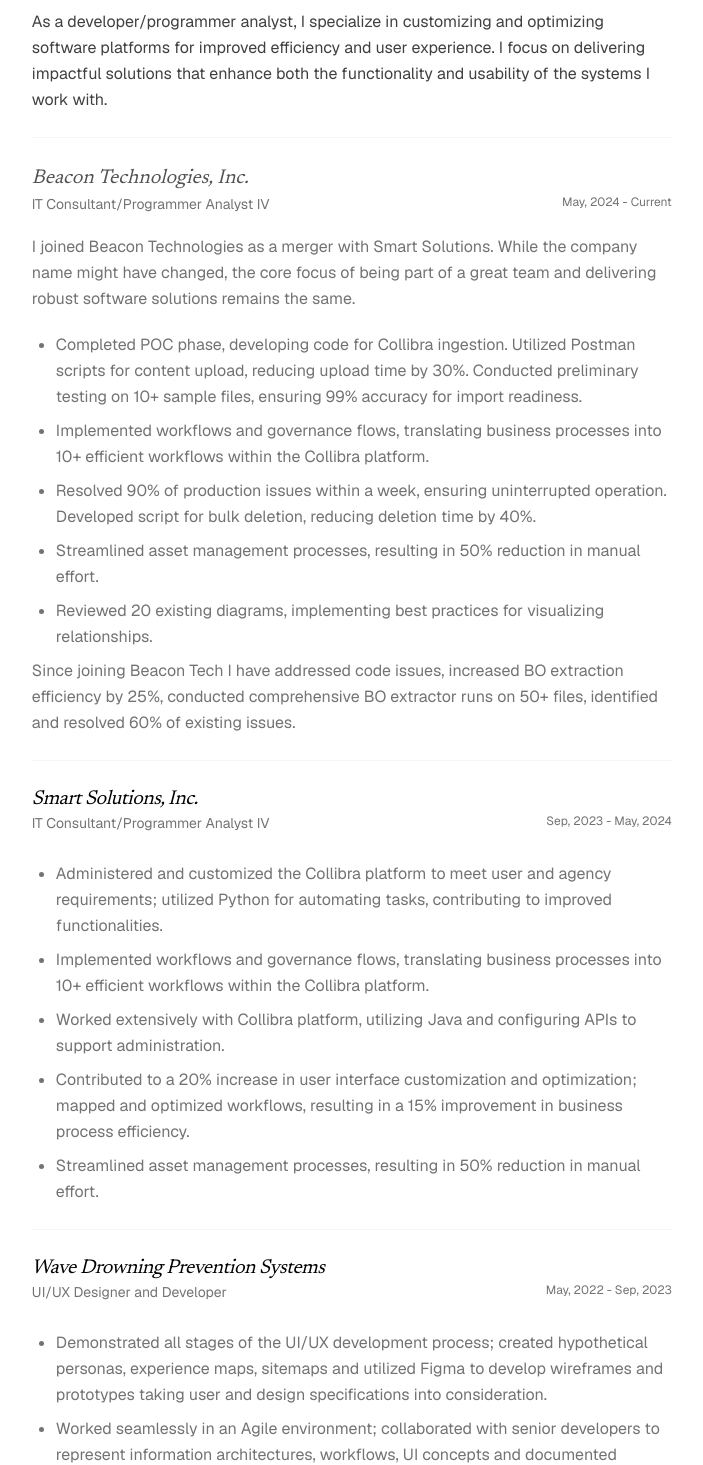
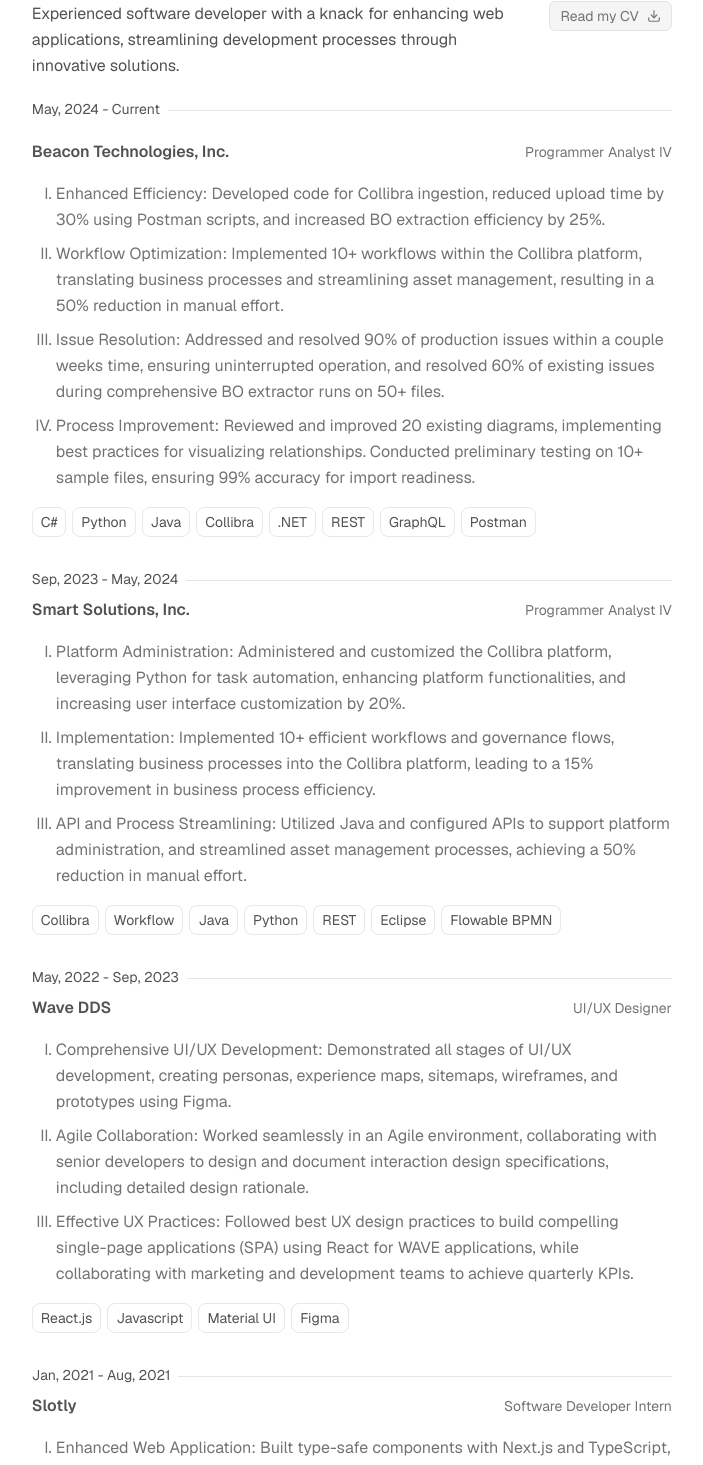
Before and after one commit to Boro23-wq/boro.im, a Next.js app: page /work in a window 1280 px wide. Shown: the part 180-1645 px from the top of the page, without its empty margins (332-1035 px from the left). Built offline with nearby package versions, Linux system fonts and the light colour scheme.

Commit message:
revamp work page

```diff
--- a/app/global.css
+++ b/app/global.css
@@ -520,7 +520,7 @@
 }
 
 .prose p {
-  @apply mt-0 mb-5 text-neutral-600 dark:text-neutral-300;
+  @apply mt-0 mb-5 text-neutral-600 dark:text-neutral-400;
 }
 
 .prose u {
@@ -556,7 +556,7 @@
 }
 
 .prose li {
-  @apply my-2 text-neutral-800 dark:text-neutral-300;
+  @apply my-2 text-neutral-800 dark:text-neutral-400;
 }
 
 .prose ol {
@@ -617,10 +617,6 @@
   @apply mr-2;
 }
 
-input[type="checkbox"] {
-  @apply mr-2 bg-black;
-}
-
 table {
   display: block;
   max-width: fit-content;
--- a/app/page.tsx
+++ b/app/page.tsx
@@ -91,8 +91,8 @@
         >
           <div className="pt-4 mb-2.5 flex w-full flex-col space-x-0 space-y-4 sm:flex-row sm:space-x-4 sm:space-y-0">
             <p>
-              Programmer Analyst IV with the Enterprise and Data Architecture
-              team at the{" "}
+              I'm currently working as a Programmer Analyst IV with the
+              Enterprise and Data Architecture team at the{" "}
               <Link
                 className="underline underline-offset-2 decoration-1 decoration-neutral-200 dark:decoration-neutral-600 hover:decoration-neutral-400 hover:dark:decoration-neutral-300 transition-all"
                 href="https://dcf.wisconsin.gov/"
--- a/app/work/page.tsx
+++ b/app/work/page.tsx
@@ -1,4 +1,6 @@
+import { DownloadIcon } from "lucide-react";
 import { Sidebar } from "../components/sidebar";
+import Link from "next/link";
 
 export const metadata = {
   title: "Work",
@@ -12,136 +14,313 @@
 
       <section className="leading-relaxed dark:text-[#d4d4d4]">
         <p className="newsreader-400-tall font-medium mt-1">{`/ work`}</p>
-        <div className="prose prose-neutral dark:prose-invert mt-8 md:mt-10">
-          <p className="!text-neutral-700 dark:!text-neutral-400">
-            As a developer/programmer analyst, I specialize in customizing and
-            optimizing software platforms for improved efficiency and user
-            experience. I focus on delivering impactful solutions that enhance
-            both the functionality and usability of the systems I work with.
-          </p>
-          <hr className="my-6 border-neutral-100 dark:border-neutral-800" />
-
-          <p className="newsreader-400-tall !mb-0">Beacon Technologies, Inc.</p>
-          <div className="flex flex-col md:flex-row justify-between">
-            <p className="text-sm !text-neutral-500 !dark:text-neutral-400">
-              IT Consultant/Programmer Analyst IV
-            </p>
-            <p className="hidden md:block text-xs !text-neutral-500 !dark:text-neutral-400">
-              May, 2024 - Current
+        <div className="mt-8 flex justify-start items-start flex-col sm:flex-row">
+          <div className="flex mr-6">
+            <p className="text-pretty text-neutral-600 dark:text-neutral-400">
+              Experienced software developer with a knack for enhancing web
+              applications, streamlining development processes through
+              innovative solutions.
             </p>
           </div>
-          <p className="!text-neutral-500 dark:!text-neutral-400">
-            I joined Beacon Technologies as a merger with Smart Solutions. While
-            the company name might have changed, the core focus of being part of
-            a great team and delivering robust software solutions remains the
-            same.
+
+          <Link
+            href="/resume.pdf"
+            target="_blank"
+            rel="noopener noreferrer"
+            className="flex items-center mt-3 sm:mt-0 border border-neutral-200 dark:border-neutral-700 bg-neutral-100 text-neutral-500 hover:text-neutral-600 dark:bg-neutral-800 dark:text-neutral-400 dark:hover:text-neutral-300 px-2.5 py-1 rounded-md transition-all"
+          >
+            <button className="flex text-nowrap text-sm">Read my CV</button>
+            <DownloadIcon className="flex w-3.5 h-3.5 ml-2" />
+          </Link>
+        </div>
+        <div className="prose prose-neutral dark:prose-invert mt-4">
+          {/* beacon */}
+          <>
+            <div className="flex items-center relative mb-2">
+              <p className="text-sm !mb-0">May, 2024 - Current</p>
+              <hr className="flex-grow ml-2 mt-1 border-t border-neutral-200 dark:border-neutral-800 group-hover:border-neutral-300 dark:group-hover:border-neutral-700 transition-colors duration-300" />
+            </div>
+
+            <div className="flex flex-col md:flex-row justify-start md:justify-between items-start md:items-center">
+              <p className="font-semibold text-md !mb-0.5 md:!mb-0 !text-neutral-600 dark:!text-neutral-300">
+                Beacon Technologies, Inc.
               </p>
-          <ul>
-            <li className="!text-neutral-500 dark:!text-neutral-400">
-              Completed POC phase, developing code for Collibra ingestion.
-              Utilized Postman scripts for content upload, reducing upload time
-              by 30%. Conducted preliminary testing on 10+ sample files,
-              ensuring 99% accuracy for import readiness.
-            </li>
-            <li className="!text-neutral-500 dark:!text-neutral-400">
-              Implemented workflows and governance flows, translating business
-              processes into 10+ efficient workflows within the Collibra
-              platform.
-            </li>
-            <li className="!text-neutral-500 dark:!text-neutral-400">
-              Resolved 90% of production issues within a week, ensuring
-              uninterrupted operation. Developed script for bulk deletion,
-              reducing deletion time by 40%.
-            </li>
-            <li className="!text-neutral-500 dark:!text-neutral-400">
-              Streamlined asset management processes, resulting in 50% reduction
-              in manual effort.
-            </li>
-            <li className="!text-neutral-500 dark:!text-neutral-400">
-              Reviewed 20 existing diagrams, implementing best practices for
-              visualizing relationships.
-            </li>
-          </ul>
-          <p className="!text-neutral-500 dark:!text-neutral-400">
-            Since joining Beacon Tech I have addressed code issues, increased BO
-            extraction efficiency by 25%, conducted comprehensive BO extractor
-            runs on 50+ files, identified and resolved 60% of existing issues.
-          </p>
-
-          <hr className="my-6 border-neutral-100 dark:border-neutral-800" />
-
-          <h2 className="newsreader-400-tall !mb-0">Smart Solutions, Inc.</h2>
-          <div className="flex flex-col md:flex-row justify-between">
-            <p className="my-0 text-sm !text-neutral-500 !dark:text-neutral-400">
-              IT Consultant/Programmer Analyst IV
-            </p>
-            <p className="hidden md:block my-0 text-xs !text-neutral-500 !dark:text-neutral-400">
-              Sep, 2023 - May, 2024
+              <p className="text-sm !mb-0 !text-neutral-500 dark:!text-neutral-400">
+                Programmer Analyst IV
               </p>
             </div>
-          <ul>
-            <li className="!text-neutral-500 dark:!text-neutral-400">
-              Administered and customized the Collibra platform to meet user and
-              agency requirements; utilized Python for automating tasks,
-              contributing to improved functionalities.
+
+            <ul className="!mt-4">
+              <li className="!text-neutral-500 dark:!text-neutral-400 list-[upper-roman]">
+                <span className="dark:!text-neutral-300">
+                  Enhanced Efficiency:
+                </span>{" "}
+                Developed code for Collibra ingestion, reduced upload time by
+                30% using Postman scripts, and increased BO extraction
+                efficiency by 25%.
               </li>
-            <li className="!text-neutral-500 dark:!text-neutral-400">
-              Implemented workflows and governance flows, translating business
-              processes into 10+ efficient workflows within the Collibra
-              platform.
+              <li className="!text-neutral-500 dark:!text-neutral-400 list-[upper-roman]">
+                <span className="dark:!text-neutral-300">
+                  {" "}
+                  Workflow Optimization:
+                </span>{" "}
+                Implemented 10+ workflows within the Collibra platform,
+                translating business processes and streamlining asset
+                management, resulting in a 50% reduction in manual effort.
               </li>
-            <li className="!text-neutral-500 dark:!text-neutral-400">
-              Worked extensively with Collibra platform, utilizing Java and
-              configuring APIs to support administration.
+              <li className="!text-neutral-500 dark:!text-neutral-400 list-[upper-roman]">
+                <span className="dark:!text-neutral-300">
+                  Issue Resolution:
+                </span>{" "}
+                Addressed and resolved 90% of production issues within a couple
+                weeks time, ensuring uninterrupted operation, and resolved 60%
+                of existing issues during comprehensive BO extractor runs on 50+
+                files.
               </li>
-            <li className="!text-neutral-500 dark:!text-neutral-400">
-              Contributed to a 20% increase in user interface customization and
-              optimization; mapped and optimized workflows, resulting in a 15%
-              improvement in business process efficiency.
-            </li>
-            <li className="!text-neutral-500 dark:!text-neutral-400">
-              Streamlined asset management processes, resulting in 50% reduction
-              in manual effort.
+              <li className="!text-neutral-500 dark:!text-neutral-400 list-[upper-roman]">
+                <span className="dark:!text-neutral-300">
+                  Process Improvement:
+                </span>{" "}
+                Reviewed and improved 20 existing diagrams, implementing best
+                practices for visualizing relationships. Conducted preliminary
+                testing on 10+ sample files, ensuring 99% accuracy for import
+                readiness.
               </li>
             </ul>
 
-          <hr className="my-6 border-neutral-100 dark:border-neutral-800" />
-
-          <h2 className="newsreader-400-tall !mb-0">
-            Wave Drowning Prevention Systems
-          </h2>
-          <div className="flex flex-col md:flex-row justify-between">
-            <p className="my-0 text-sm !text-neutral-500 !dark:text-neutral-400">
-              UI/UX Designer and Developer
+            <div className="flex gap-2 flex-wrap mt-4">
+              <div className="flex flex-wrap items-center text-sm gap-1.5 !ml-5 sm:!ml-0">
+                <p className="!mb-0 border dark:border-neutral-700 dark:bg-neutral-800 dark:text-white px-2 py-1 rounded-lg">
+                  C#
                 </p>
-            <p className="hidden md:block my-0 text-xs !text-neutral-500 !dark:text-neutral-400">
-              May, 2022 - Sep, 2023
+                <p className="!mb-0 border dark:border-neutral-700 dark:bg-neutral-800 dark:text-white px-2 py-1 rounded-lg">
+                  Python
+                </p>
+                <p className="!mb-0 border dark:border-neutral-700 dark:bg-neutral-800 dark:text-white px-2 py-1 rounded-lg">
+                  Java
+                </p>
+                <p className="!mb-0 border dark:border-neutral-700 dark:bg-neutral-800 dark:text-white px-2 py-1 rounded-lg">
+                  Collibra
+                </p>
+                <p className="!mb-0 border dark:border-neutral-700 dark:bg-neutral-800 dark:text-white px-2 py-1 rounded-lg">
+                  {" "}
+                  .NET
+                </p>
+                <p className="!mb-0 border dark:border-neutral-700 dark:bg-neutral-800 dark:text-white px-2 py-1 rounded-lg">
+                  {" "}
+                  REST
+                </p>
+                <p className="!mb-0 border dark:border-neutral-700 dark:bg-neutral-800 dark:text-white px-2 py-1 rounded-lg">
+                  {" "}
+                  GraphQL
+                </p>
+                <p className="!mb-0 border dark:border-neutral-700 dark:bg-neutral-800 dark:text-white px-2 py-1 rounded-lg">
+                  {" "}
+                  Postman
                 </p>
               </div>
-          <ul>
-            <li className="!text-neutral-500 dark:!text-neutral-400">
-              Demonstrated all stages of the UI/UX development process; created
-              hypothetical personas, experience maps, sitemaps and utilized
-              Figma to develop wireframes and prototypes taking user and design
-              specifications into consideration.
+            </div>
+          </>
+
+          {/* Smart solutions */}
+          <div className="mt-8">
+            <div className="flex items-center relative mb-2">
+              <p className="text-sm !mb-0">Sep, 2023 - May, 2024</p>
+              <hr className="flex-grow ml-2 mt-1 border-t border-neutral-200 dark:border-neutral-800 group-hover:border-neutral-300 dark:group-hover:border-neutral-700 transition-colors duration-300" />
+            </div>
+
+            <div className="flex flex-col md:flex-row justify-start md:justify-between items-start md:items-center">
+              <p className="font-semibold text-md !mb-0.5 md:!mb-0 !text-neutral-600 dark:!text-neutral-300">
+                Smart Solutions, Inc.
+              </p>
+              <p className="text-sm !mb-0 !text-neutral-500 dark:!text-neutral-400">
+                Programmer Analyst IV
+              </p>
+            </div>
+
+            <ul className="!mt-4">
+              <li className="!text-neutral-500 dark:!text-neutral-400 list-[upper-roman]">
+                <span className="dark:!text-neutral-300">
+                  Platform Administration:
+                </span>{" "}
+                Administered and customized the Collibra platform, leveraging
+                Python for task automation, enhancing platform functionalities,
+                and increasing user interface customization by 20%.
               </li>
-            <li className="!text-neutral-500 dark:!text-neutral-400">
-              Worked seamlessly in an Agile environment; collaborated with
-              senior developers to represent information architectures,
-              workflows, UI concepts and documented interaction design
-              specifications including detailed design rationale.
+              <li className="!text-neutral-500 dark:!text-neutral-400 list-[upper-roman]">
+                <span className="dark:!text-neutral-300"> Implementation:</span>{" "}
+                Implemented 10+ efficient workflows and governance flows,
+                translating business processes into the Collibra platform,
+                leading to a 15% improvement in business process efficiency.
               </li>
-            <li className="!text-neutral-500 dark:!text-neutral-400">
-              Followed the current best practices and conventions in UX design
-              and applied them to build effective and compelling screen-based
-              single-page applications (SPA) for WAVE applications using React,
-              while assisting the development team.
-            </li>
-            <li className="!text-neutral-500 dark:!text-neutral-400">
-              Collaborated effectively with the marketing, development teams and
-              senior engineers to achieve quarterly KPIs.
+              <li className="!text-neutral-500 dark:!text-neutral-400 list-[upper-roman]">
+                <span className="dark:!text-neutral-300">
+                  API and Process Streamlining:
+                </span>{" "}
+                Utilized Java and configured APIs to support platform
+                administration, and streamlined asset management processes,
+                achieving a 50% reduction in manual effort.
               </li>
             </ul>
+
+            <div className="flex gap-2 flex-wrap mt-4">
+              <div className="flex flex-wrap items-center text-sm gap-1.5 !ml-5 sm:!ml-0">
+                <p className="!mb-0 border dark:border-neutral-700 dark:bg-neutral-800 dark:text-white px-2 py-1 rounded-lg">
+                  Collibra
+                </p>
+                <p className="!mb-0 border dark:border-neutral-700 dark:bg-neutral-800 dark:text-white px-2 py-1 rounded-lg">
+                  Workflow
+                </p>
+                <p className="!mb-0 border dark:border-neutral-700 dark:bg-neutral-800 dark:text-white px-2 py-1 rounded-lg">
+                  Java
+                </p>
+                <p className="!mb-0 border dark:border-neutral-700 dark:bg-neutral-800 dark:text-white px-2 py-1 rounded-lg">
+                  {" "}
+                  Python
+                </p>
+                <p className="!mb-0 border dark:border-neutral-700 dark:bg-neutral-800 dark:text-white px-2 py-1 rounded-lg">
+                  {" "}
+                  REST
+                </p>
+                <p className="!mb-0 border dark:border-neutral-700 dark:bg-neutral-800 dark:text-white px-2 py-1 rounded-lg">
+                  {" "}
+                  Eclipse
+                </p>
+                <p className="!mb-0 border dark:border-neutral-700 dark:bg-neutral-800 dark:text-white px-2 py-1 rounded-lg">
+                  {" "}
+                  Flowable BPMN
+                </p>
+              </div>
+            </div>
+          </div>
+
+          {/* Wave */}
+          <div className="mt-8">
+            <div className="flex items-center relative mb-2">
+              <p className="text-sm !mb-0">May, 2022 - Sep, 2023</p>
+              <hr className="flex-grow ml-2 mt-1 border-t border-neutral-200 dark:border-neutral-800 group-hover:border-neutral-300 dark:group-hover:border-neutral-700 transition-colors duration-300" />
+            </div>
+
+            <div className="flex flex-col md:flex-row justify-start md:justify-between items-start md:items-center">
+              <p className="font-semibold text-md !mb-0.5 md:!mb-0 !text-neutral-600 dark:!text-neutral-300">
+                Wave DDS
+              </p>
+              <p className="text-sm !mb-0 !text-neutral-500 dark:!text-neutral-400">
+                UI/UX Designer
+              </p>
+            </div>
+
+            <ul className="!mt-4">
+              <li className="!text-neutral-500 dark:!text-neutral-400 list-[upper-roman]">
+                <span className="dark:!text-neutral-300">
+                  Comprehensive UI/UX Development:
+                </span>{" "}
+                Demonstrated all stages of UI/UX development, creating personas,
+                experience maps, sitemaps, wireframes, and prototypes using
+                Figma.
+              </li>
+              <li className="!text-neutral-500 dark:!text-neutral-400 list-[upper-roman]">
+                <span className="dark:!text-neutral-300">
+                  Agile Collaboration:
+                </span>{" "}
+                Worked seamlessly in an Agile environment, collaborating with
+                senior developers to design and document interaction design
+                specifications, including detailed design rationale.
+              </li>
+              <li className="!text-neutral-500 dark:!text-neutral-400 list-[upper-roman]">
+                <span className="dark:!text-neutral-300">
+                  Effective UX Practices:
+                </span>{" "}
+                Followed best UX design practices to build compelling
+                single-page applications (SPA) using React for WAVE
+                applications, while collaborating with marketing and development
+                teams to achieve quarterly KPIs.
+              </li>
+            </ul>
+
+            <div className="flex gap-2 flex-wrap mt-4">
+              <div className="flex flex-wrap items-center text-sm gap-1.5 !ml-5 sm:!ml-0">
+                <p className="!mb-0 border dark:border-neutral-700 dark:bg-neutral-800 dark:text-white px-2 py-1 rounded-lg">
+                  React.js
+                </p>
+                <p className="!mb-0 border dark:border-neutral-700 dark:bg-neutral-800 dark:text-white px-2 py-1 rounded-lg">
+                  Javascript
+                </p>
+                <p className="!mb-0 border dark:border-neutral-700 dark:bg-neutral-800 dark:text-white px-2 py-1 rounded-lg">
+                  Material UI
+                </p>
+                <p className="!mb-0 border dark:border-neutral-700 dark:bg-neutral-800 dark:text-white px-2 py-1 rounded-lg">
+                  {" "}
+                  Figma
+                </p>
+              </div>
+            </div>
+          </div>
+
+          {/* Slotly */}
+          <div className="mt-8">
+            <div className="flex items-center relative mb-2">
+              <p className="text-sm !mb-0">Jan, 2021 - Aug, 2021</p>
+              <hr className="flex-grow ml-2 mt-1 border-t border-neutral-200 dark:border-neutral-800 group-hover:border-neutral-300 dark:group-hover:border-neutral-700 transition-colors duration-300" />
+            </div>
+
+            <div className="flex flex-col md:flex-row justify-start md:justify-between items-start md:items-center">
+              <p className="font-semibold text-md !mb-0.5 md:!mb-0 !text-neutral-600 dark:!text-neutral-300">
+                Slotly
+              </p>
+              <p className="text-sm !mb-0 !text-neutral-500 dark:!text-neutral-400">
+                Software Developer Intern
+              </p>
+            </div>
+
+            <ul className="!mt-4">
+              <li className="!text-neutral-500 dark:!text-neutral-400 list-[upper-roman]">
+                <span className="dark:!text-neutral-300">
+                  Enhanced Web Application:
+                </span>{" "}
+                Built type-safe components with Next.js and TypeScript,
+                improving average user time on page by 2 minutes.
+              </li>
+              <li className="!text-neutral-500 dark:!text-neutral-400 list-[upper-roman]">
+                <span className="dark:!text-neutral-300">
+                  Optimized Scheduling Platform:
+                </span>{" "}
+                Led the redesign and migration of an end-to-end scheduling
+                platform to Next.js, improving server-side rendering and core
+                web vitals, resulting in better FID and LCP metrics.
+              </li>
+              <li className="!text-neutral-500 dark:!text-neutral-400 list-[upper-roman]">
+                <span className="dark:!text-neutral-300">
+                  Improved Development Processes:
+                </span>{" "}
+                Overhauled the CI/CD pipeline, increasing code delivery speed by
+                5%, and implemented REST APIs using Nest.js, reducing time to
+                ship new features by 6%.
+              </li>
+            </ul>
+
+            <div className="flex gap-2 flex-wrap mt-4">
+              <div className="flex flex-wrap items-center text-sm gap-1.5 !ml-5 sm:!ml-0">
+                <p className="!mb-0 border dark:border-neutral-700 dark:bg-neutral-800 dark:text-white px-2 py-1 rounded-lg">
+                  Next.js
+                </p>
+                <p className="!mb-0 border dark:border-neutral-700 dark:bg-neutral-800 dark:text-white px-2 py-1 rounded-lg">
+                  AWS
+                </p>
+                <p className="!mb-0 border dark:border-neutral-700 dark:bg-neutral-800 dark:text-white px-2 py-1 rounded-lg">
+                  Typescript
+                </p>
+                <p className="!mb-0 border dark:border-neutral-700 dark:bg-neutral-800 dark:text-white px-2 py-1 rounded-lg">
+                  {" "}
+                  NestJS
+                </p>
+                <p className="!mb-0 border dark:border-neutral-700 dark:bg-neutral-800 dark:text-white px-2 py-1 rounded-lg">
+                  {" "}
+                  Styled components
+                </p>
+              </div>
+            </div>
+          </div>
         </div>
       </section>
     </>
```
Also changed, not shown: 1 other file (tests, documents, lock files or other folders). Lines whose indentation alone changed are shown as unchanged.
